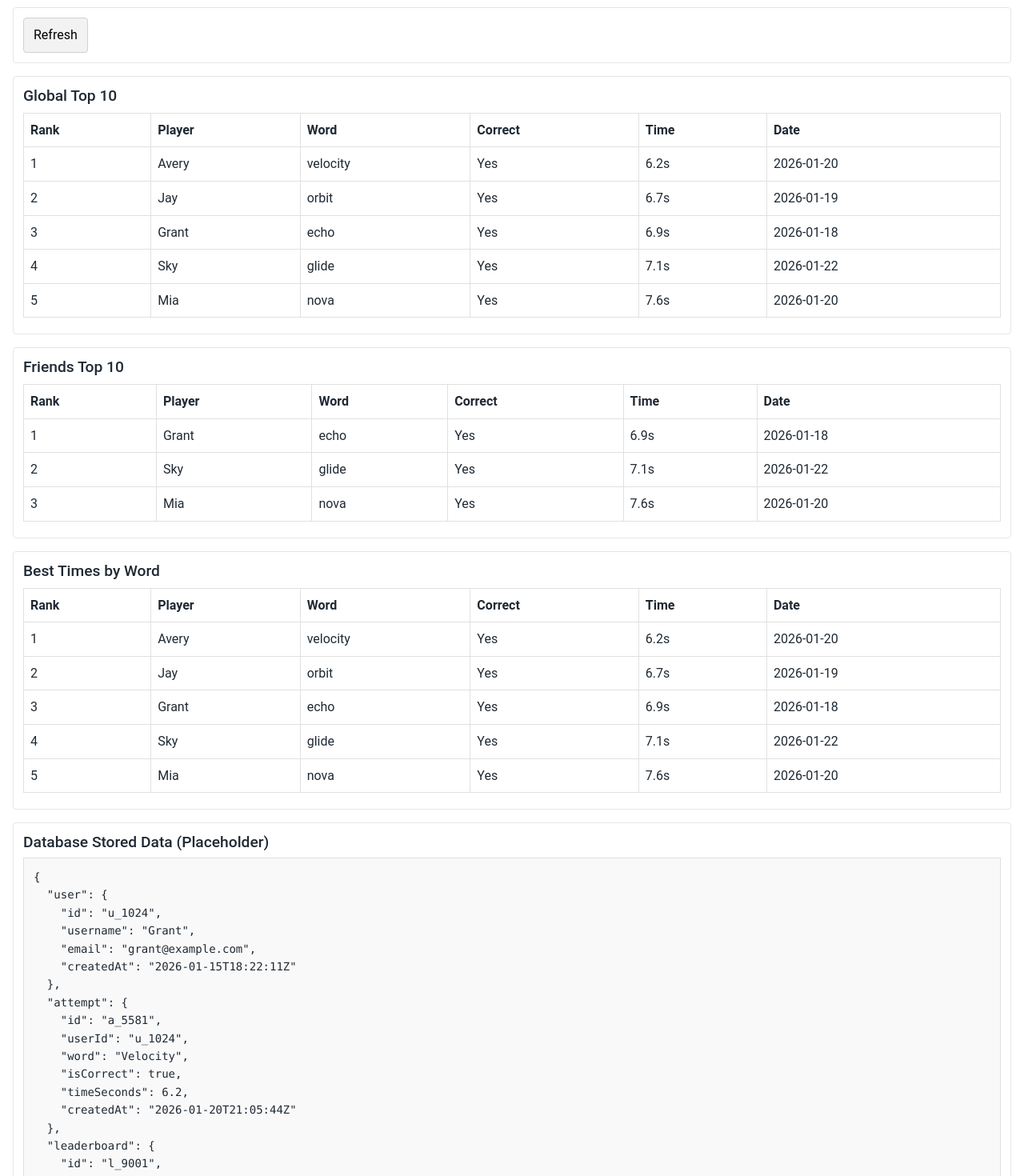
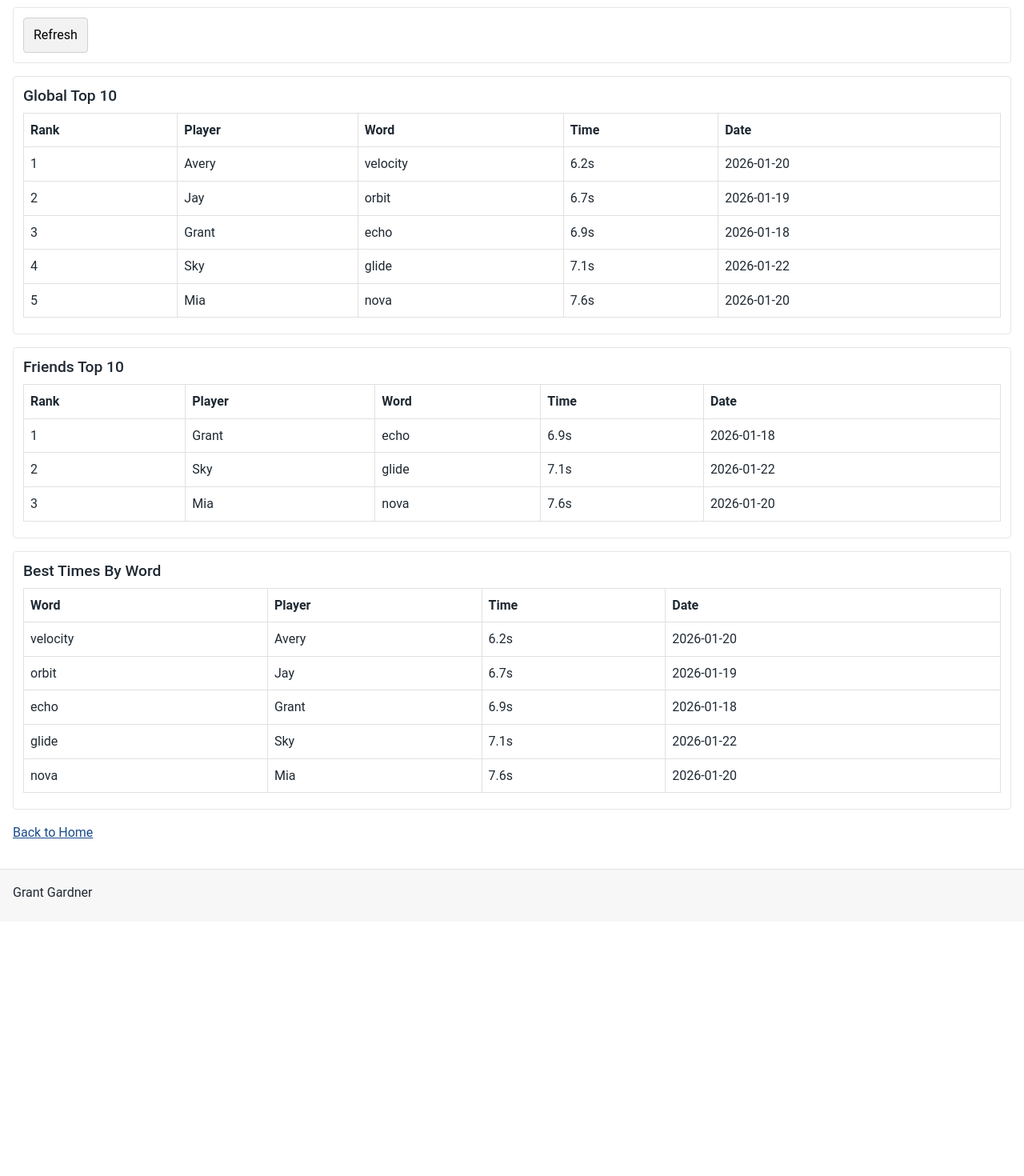
Before and after one commit to runn3rman/startup, a React (Vite) app: page /leaderboards in a window 1280 px wide. Shown: the part 174-1644 px from the top of the page at 80% size. After the commit the page ends 1326 px from the top, so only its background shows below. Built offline with nearby package versions, Linux system fonts and the light colour scheme.

Commit message:
redid leaderboards and scores

```diff
--- a/src/leaderboards/leaderboards.jsx
+++ b/src/leaderboards/leaderboards.jsx
@@ -1,6 +1,131 @@
 import React from 'react';
-import { Scores } from '../scores/scores';
+import '../scores/scores.css';
+import { leaderboardService } from '../services';
 
 export function Leaderboards() {
-  return <Scores />;
+  const [globalTop, setGlobalTop] = React.useState([]);
+  const [friendsTop, setFriendsTop] = React.useState([]);
+  const [bestByWord, setBestByWord] = React.useState([]);
+  const [isLoading, setIsLoading] = React.useState(false);
+  const [loadError, setLoadError] = React.useState('');
+
+  async function load() {
+    try {
+      setIsLoading(true);
+      setLoadError('');
+      const [globalData, friendsData, wordsData] = await Promise.all([
+        leaderboardService.getGlobalTop(),
+        leaderboardService.getFriendsTop(),
+        leaderboardService.getBestByWord(),
+      ]);
+      setGlobalTop(globalData);
+      setFriendsTop(friendsData);
+      setBestByWord(wordsData);
+    } catch (error) {
+      setGlobalTop([]);
+      setFriendsTop([]);
+      setBestByWord([]);
+      setLoadError(error.message || 'Failed to load leaderboard data');
+    } finally {
+      setIsLoading(false);
+    }
+  }
+
+  React.useEffect(() => {
+    load();
+  }, []);
+
+  return (
+    <main className="scores-page">
+      <h2>Leaderboards</h2>
+      <section>
+        <button type="button" onClick={load} disabled={isLoading}>
+          {isLoading ? 'Loading...' : 'Refresh'}
+        </button>
+        {loadError ? <p>{loadError}</p> : null}
+      </section>
+
+      <section>
+        <h3>Global Top 10</h3>
+        {!isLoading && globalTop.length === 0 ? <p>No global attempts yet.</p> : null}
+        <table>
+          <thead>
+            <tr>
+              <th scope="col">Rank</th>
+              <th scope="col">Player</th>
+              <th scope="col">Word</th>
+              <th scope="col">Time</th>
+              <th scope="col">Date</th>
+            </tr>
+          </thead>
+          <tbody>
+            {globalTop.map((row) => (
+              <tr key={row.id}>
+                <td>{row.rank}</td>
+                <td>{row.player}</td>
+                <td>{row.word}</td>
+                <td>{row.timeSeconds}s</td>
+                <td>{row.date}</td>
+              </tr>
+            ))}
+          </tbody>
+        </table>
+      </section>
+
+      <section>
+        <h3>Friends Top 10</h3>
+        {!isLoading && friendsTop.length === 0 ? <p>No friend attempts yet.</p> : null}
+        <table>
+          <thead>
+            <tr>
+              <th scope="col">Rank</th>
+              <th scope="col">Player</th>
+              <th scope="col">Word</th>
+              <th scope="col">Time</th>
+              <th scope="col">Date</th>
+            </tr>
+          </thead>
+          <tbody>
+            {friendsTop.map((row) => (
+              <tr key={row.id}>
+                <td>{row.rank}</td>
+                <td>{row.player}</td>
+                <td>{row.word}</td>
+                <td>{row.timeSeconds}s</td>
+                <td>{row.date}</td>
+              </tr>
+            ))}
+          </tbody>
+        </table>
+      </section>
+
+      <section>
+        <h3>Best Times By Word</h3>
+        {!isLoading && bestByWord.length === 0 ? <p>No records yet.</p> : null}
+        <table>
+          <thead>
+            <tr>
+              <th scope="col">Word</th>
+              <th scope="col">Player</th>
+              <th scope="col">Time</th>
+              <th scope="col">Date</th>
+            </tr>
+          </thead>
+          <tbody>
+            {bestByWord.map((row) => (
+              <tr key={row.word}>
+                <td>{row.word}</td>
+                <td>{row.player}</td>
+                <td>{row.timeSeconds}s</td>
+                <td>{row.date}</td>
+              </tr>
+            ))}
+          </tbody>
+        </table>
+      </section>
+      <p>
+        <a href="/">Back to Home</a>
+      </p>
+    </main>
+  );
 }
--- a/src/scores/scores.jsx
+++ b/src/scores/scores.jsx
@@ -3,28 +3,68 @@ import './scores.css';
 import { leaderboardService } from '../services';
 
 export function Scores() {
-  const [globalTop, setGlobalTop] = React.useState([]);
-  const [friendsTop, setFriendsTop] = React.useState([]);
-  const [bestByWord, setBestByWord] = React.useState([]);
+  const [currentUser, setCurrentUser] = React.useState(null);
+  const [myBestScores, setMyBestScores] = React.useState([]);
+  const [myScoresByWord, setMyScoresByWord] = React.useState([]);
   const [isLoading, setIsLoading] = React.useState(false);
   const [loadError, setLoadError] = React.useState('');
 
+  React.useEffect(() => {
+    const saved = localStorage.getItem('currentUser');
+    if (saved) {
+      setCurrentUser(JSON.parse(saved));
+    }
+  }, []);
+
   async function load() {
+    if (!currentUser?.username) {
+      setMyBestScores([]);
+      setMyScoresByWord([]);
+      return;
+    }
+
     try {
       setIsLoading(true);
       setLoadError('');
-      const [globalData, friendsData, wordsData] = await Promise.all([
-        leaderboardService.getGlobalTop(),
-        leaderboardService.getFriendsTop(),
-        leaderboardService.getBestByWord(),
-      ]);
-      setGlobalTop(globalData);
-      setFriendsTop(friendsData);
-      setBestByWord(wordsData);
+      const attempts = await leaderboardService.getAttempts();
+      const myAttempts = attempts.filter((attempt) => attempt.player === currentUser.username);
+
+      const bestScores = [...myAttempts]
+        .filter((attempt) => attempt.isCorrect)
+        .sort((a, b) => a.timeSeconds - b.timeSeconds)
+        .slice(0, 10)
+        .map((attempt, index) => ({ rank: index + 1, ...attempt }));
+
+      const byWordMap = new Map();
+      myAttempts.forEach((attempt) => {
+        const key = attempt.word;
+        const current = byWordMap.get(key);
+        if (!current) {
+          byWordMap.set(key, {
+            word: key,
+            attempts: 1,
+            correctAttempts: attempt.isCorrect ? 1 : 0,
+            bestTime: attempt.isCorrect ? attempt.timeSeconds : null,
+            latestTime: attempt.timeSeconds,
+          });
+          return;
+        }
+
+        current.attempts += 1;
+        current.correctAttempts += attempt.isCorrect ? 1 : 0;
+        current.latestTime = attempt.timeSeconds;
+        if (attempt.isCorrect && (current.bestTime === null || attempt.timeSeconds < current.bestTime)) {
+          current.bestTime = attempt.timeSeconds;
+        }
+      });
+
+      const byWord = Array.from(byWordMap.values()).sort((a, b) => a.word.localeCompare(b.word));
+
+      setMyBestScores(bestScores);
+      setMyScoresByWord(byWord);
     } catch (error) {
-      setGlobalTop([]);
-      setFriendsTop([]);
-      setBestByWord([]);
+      setMyBestScores([]);
+      setMyScoresByWord([]);
       setLoadError(error.message || 'Failed to load leaderboard data');
     } finally {
       setIsLoading(false);
@@ -33,11 +73,14 @@ export function Scores() {
 
   React.useEffect(() => {
     load();
-  }, []);
+  }, [currentUser]);
 
   return (
     <main className="scores-page">
-      <h2>Leaderboards</h2>
+      <h2>My Scores</h2>
+      <section>
+        <p>Player: {currentUser?.username || 'Guest'}</p>
+      </section>
       <section>
         <button type="button" onClick={load} disabled={isLoading}>
           {isLoading ? 'Loading...' : 'Refresh'}
@@ -45,26 +88,23 @@ export function Scores() {
         {loadError ? <p>{loadError}</p> : null}
       </section>
       <section>
-        <h3>Global Top 10</h3>
-        {!isLoading && globalTop.length === 0 ? <p>No global attempts yet.</p> : null}
+        <h3>Best Scores</h3>
+        {!currentUser?.username ? <p>Login to see your scores.</p> : null}
+        {currentUser?.username && !isLoading && myBestScores.length === 0 ? <p>No correct attempts yet.</p> : null}
         <table>
           <thead>
             <tr>
               <th scope="col">Rank</th>
-              <th scope="col">Player</th>
               <th scope="col">Word</th>
-              <th scope="col">Correct</th>
               <th scope="col">Time</th>
               <th scope="col">Date</th>
             </tr>
           </thead>
           <tbody>
-            {globalTop.map((row) => (
+            {myBestScores.map((row) => (
               <tr key={row.id}>
                 <td>{row.rank}</td>
-                <td>{row.player}</td>
                 <td>{row.word}</td>
-                <td>{row.isCorrect ? 'Yes' : 'No'}</td>
                 <td>{row.timeSeconds}s</td>
                 <td>{row.date}</td>
               </tr>
@@ -74,91 +114,30 @@ export function Scores() {
       </section>
 
       <section>
-        <h3>Friends Top 10</h3>
-        {!isLoading && friendsTop.length === 0 ? <p>No friend attempts yet.</p> : null}
+        <h3>Scores By Word</h3>
+        {currentUser?.username && !isLoading && myScoresByWord.length === 0 ? <p>No attempts recorded yet.</p> : null}
         <table>
           <thead>
             <tr>
-              <th scope="col">Rank</th>
-              <th scope="col">Player</th>
               <th scope="col">Word</th>
+              <th scope="col">Attempts</th>
               <th scope="col">Correct</th>
-              <th scope="col">Time</th>
-              <th scope="col">Date</th>
+              <th scope="col">Best Time</th>
+              <th scope="col">Last Time</th>
             </tr>
           </thead>
           <tbody>
-            {friendsTop.map((row) => (
-              <tr key={row.id}>
-                <td>{row.rank}</td>
-                <td>{row.player}</td>
+            {myScoresByWord.map((row) => (
+              <tr key={row.word}>
                 <td>{row.word}</td>
-                <td>{row.isCorrect ? 'Yes' : 'No'}</td>
-                <td>{row.timeSeconds}s</td>
-                <td>{row.date}</td>
+                <td>{row.attempts}</td>
+                <td>{row.correctAttempts}</td>
+                <td>{row.bestTime === null ? '--' : `${row.bestTime}s`}</td>
+                <td>{row.latestTime}s</td>
               </tr>
             ))}
           </tbody>
         </table>
-      </section>
-
-      <section>
-        <h3>Best Times by Word</h3>
-        {!isLoading && bestByWord.length === 0 ? <p>No best-word records yet.</p> : null}
-        <table>
-          <thead>
-            <tr>
-              <th scope="col">Rank</th>
-              <th scope="col">Player</th>
-              <th scope="col">Word</th>
-              <th scope="col">Correct</th>
-              <th scope="col">Time</th>
-              <th scope="col">Date</th>
-            </tr>
-          </thead>
-          <tbody>
-            {bestByWord.map((row) => (
-              <tr key={row.word}>
-                <td>{row.rank}</td>
-                <td>{row.player}</td>
-                <td>{row.word}</td>
-                <td>{row.isCorrect ? 'Yes' : 'No'}</td>
-                <td>{row.timeSeconds}s</td>
-                <td>{row.date}</td>
-              </tr>
-            ))}
-          </tbody>
-        </table>
-      </section>
-
-      <section>
-        <h3>Database Stored Data (Placeholder)</h3>
-        <pre>{`{
-  "user": {
-    "id": "u_1024",
-    "username": "Grant",
-    "email": "grant@example.com",
-    "createdAt": "2026-01-15T18:22:11Z"
-  },
-  "attempt": {
-    "id": "a_5581",
-    "userId": "u_1024",
-    "word": "Velocity",
-    "isCorrect": true,
-    "timeSeconds": 6.2,
-    "createdAt": "2026-01-20T21:05:44Z"
-  },
-  "leaderboard": {
-    "id": "l_9001",
-    "rank": 1,
-    "userId": "u_1024",
-    "word": "Velocity",
-    "isCorrect": true,
-    "timeSeconds": 6.2,
-    "createdAt": "2026-01-20T21:06:01Z"
-  }
-}`}</pre>
-        <p>This will come from /api/leaderboard and /api/attempts</p>
       </section>
       <p>
         <a href="/">Back to Home</a>
```
